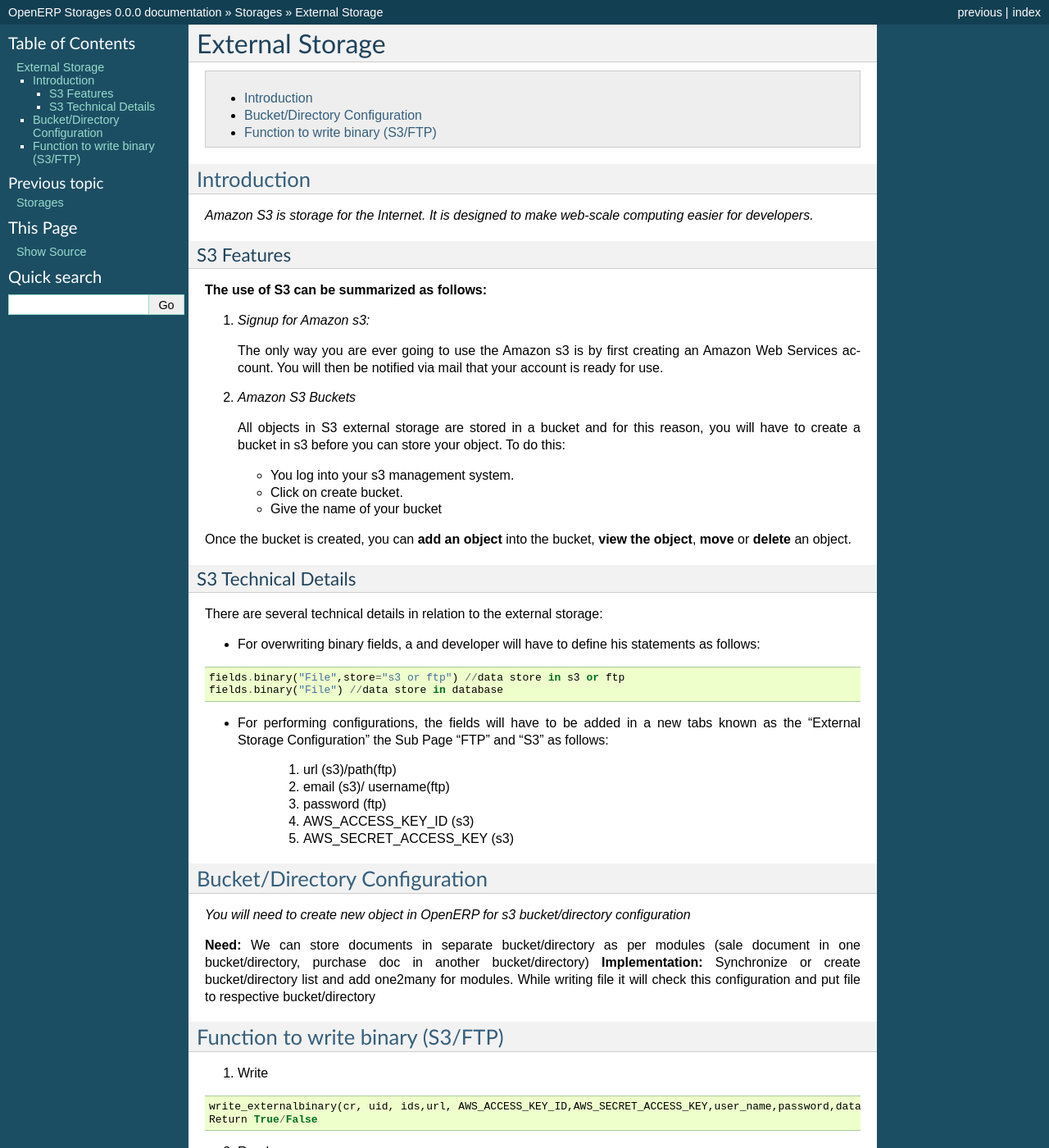
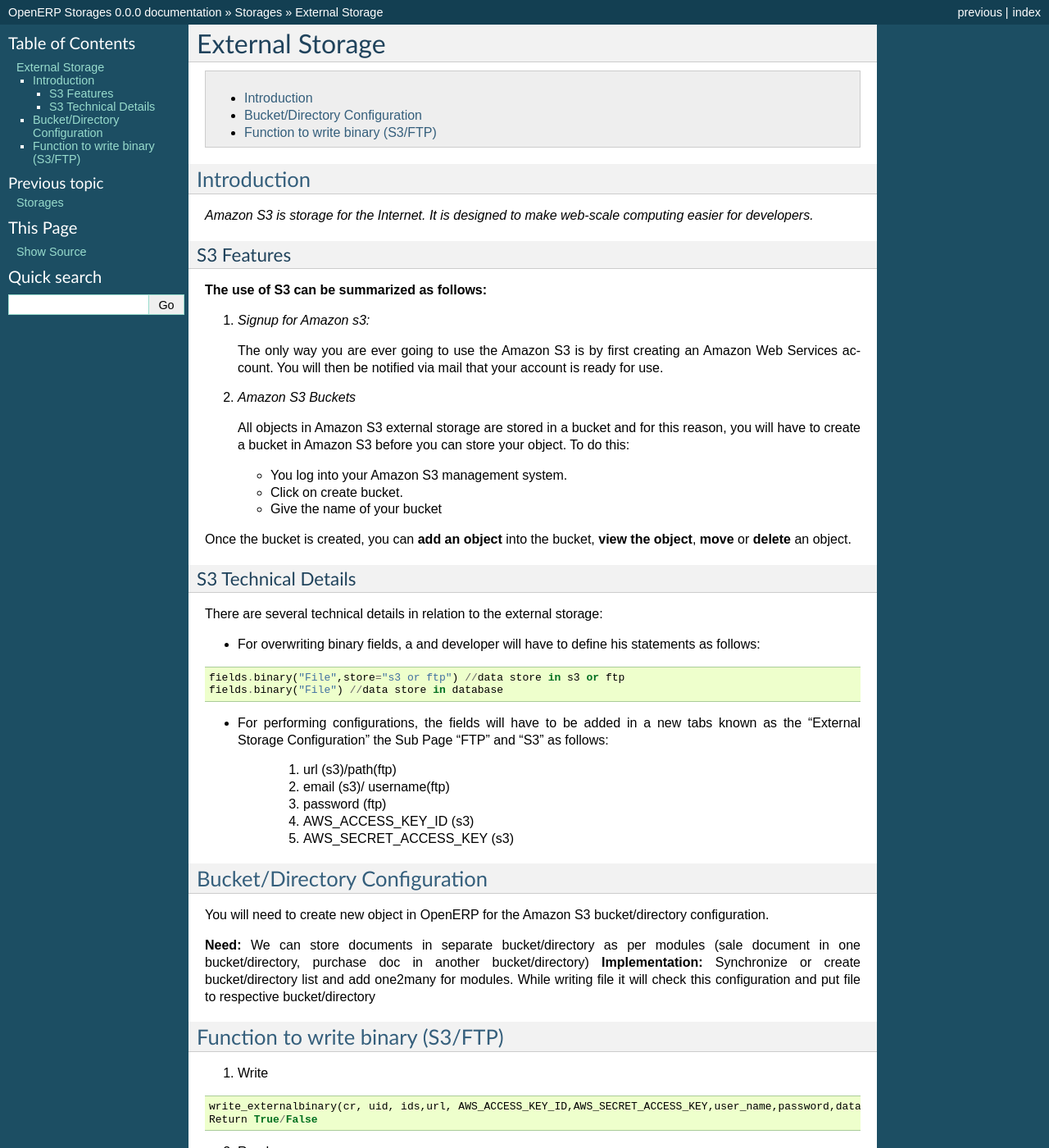
Before and after one commit to Aquasys/openerp_storages, a Sphinx documentation site: the page built from doc/Storages/1_s3.rst, in a window 1280 px wide and 1400 px high. Shown: the whole window at 82% size. Built offline with Sphinx 7.4.7, drawn with Linux system fonts in a browser that asks for light colours; some of the changed lines change nothing that is shown.

Commit message:
other minor fixes

```diff
--- a/doc/Storages/1_s3.rst
+++ b/doc/Storages/1_s3.rst
@@ -18,17 +18,17 @@
 
 #. *Signup for Amazon s3:*
 
-   The only way you are ever going to use the Amazon s3 is by first creating
+   The only way you are ever going to use the |s3| is by first creating
    an |aws| account. You will then be notified via mail that your account is
    ready for use.
 
 #. *Amazon S3 Buckets*
 
-   All objects in S3 external storage are stored in a bucket and for this
-   reason, you will have to create a bucket in  s3 before you can store your
+   All objects in |s3| external storage are stored in a bucket and for this
+   reason, you will have to create a bucket in  |s3| before you can store your
    object. To do this:
 
-   * You log into your s3 management system.
+   * You log into your |s3| management system.
    * Click on create bucket.
    * Give the name of your bucket
 
@@ -61,8 +61,8 @@
 Bucket/Directory Configuration
 ==============================
 
-*You will need to create new object in OpenERP for s3 bucket/directory
-configuration*
+You will need to create new object in |erp| for the |s3| bucket/directory
+configuration.
 
 **Need:** We can store documents in separate bucket/directory as per modules
 (sale document in one bucket/directory, purchase doc in another
--- a/doc/conf.py
+++ b/doc/conf.py
@@ -285,8 +285,9 @@
 #epub_tocdup = True
 
 rst_prolog = """
+.. |aws| replace:: Amazon Web Services
+.. |erp| replace:: OpenERP
 .. |s3| replace:: Amazon S3
-.. |aws| replace:: Amazon Web Services
 """
 
 # Example configuration for intersphinx: refer to the Python standard library.
```
